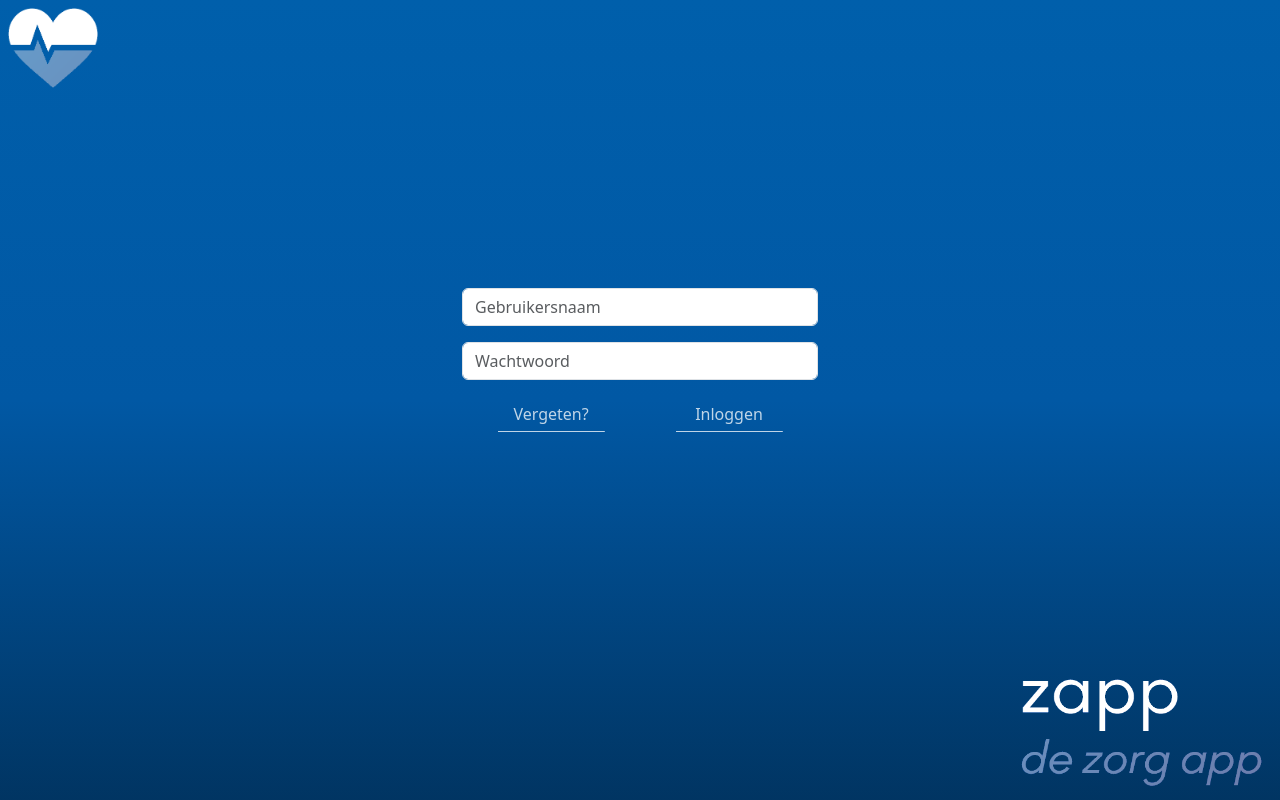
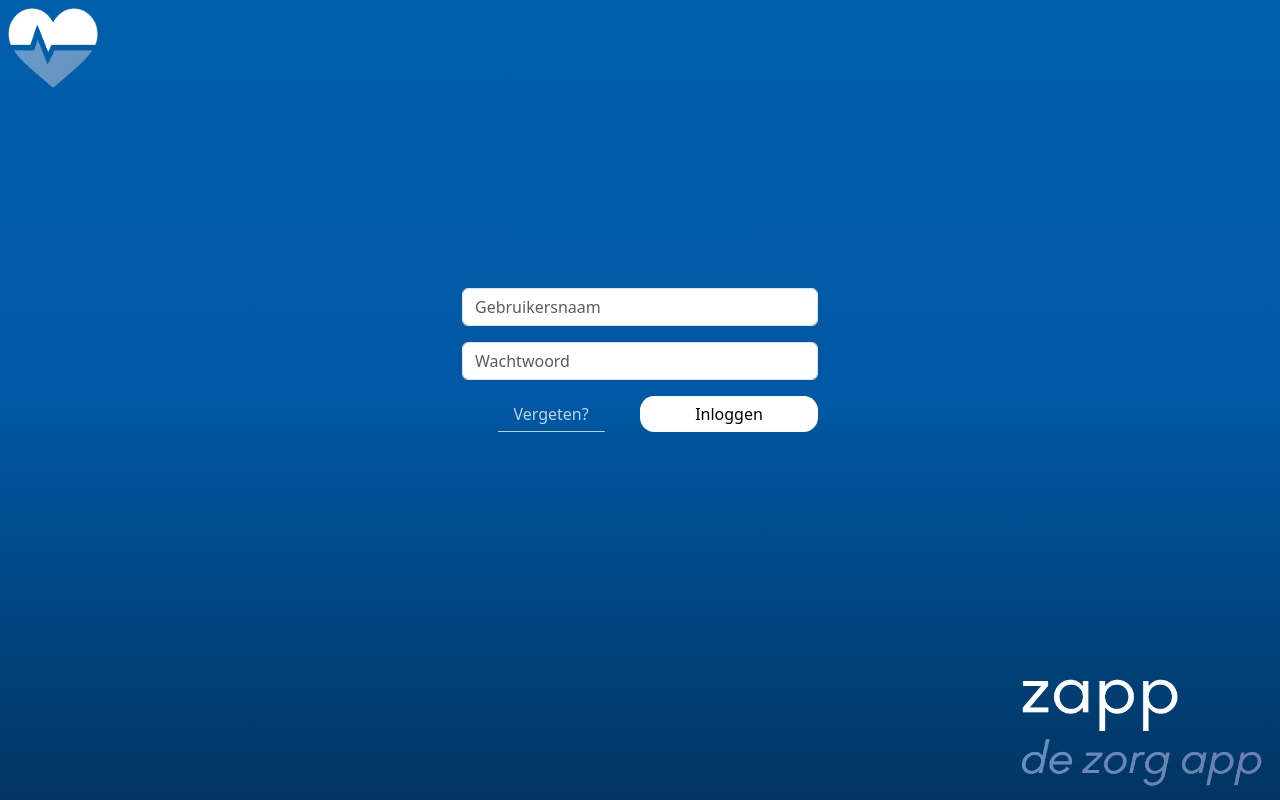
Before and after one commit to Educom-Trainees/educom-zorgApp, a Vue app in the folder frontend/: page /login in a window 1280 px wide. Built offline with nearby package versions, Linux system fonts and the light colour scheme; what vue-query would draw is missing.

Commit message:
changed button stylings (login button always has white background)

```diff
--- a/frontend/src/assets/zapp.css
+++ b/frontend/src/assets/zapp.css
@@ -48,7 +48,7 @@
     background: var(--zapp-dark);
 }
 
-.login-button {
+.forgot-password-button {
     opacity: 0.75;
     border-radius: 0.9rem;
     padding-bottom: 0.375rem;
@@ -62,11 +62,22 @@
     background-size: 60% 1px;
 }
 
-.login-button:focus, .login-button:hover {
+.login-button {
     opacity: 1;
     background: white;
+    border-radius: 0.9rem;
+    padding-bottom: 0.375rem;
+    padding-top: 0.375rem;
+    padding-left: 0.75rem;
+    padding-right: 0.75rem;
+    border: none;
     color: black !important;
     font-weight: normal !important;
+    outline: none;
+}
+
+.forgot-password-button:focus, .forgot-password-button:hover {
+    opacity: 1;
     outline: none;
 }
 
--- a/frontend/src/components/LoginScreen.vue
+++ b/frontend/src/components/LoginScreen.vue
@@ -10,14 +10,14 @@
         <div class="container vw-100 vertical-center">
             <div class="row">
                 <div class="col-2 col-md-3 col-lg-4"></div>
-                <form class="col-8 col-md-6 col-lg-4">
+                <form class="col-8 col-md-6 col-lg-4" action="javascript:void(0);">
                     <div class="mb-3">
                         <input class="form-control" type="text" :placeholder="translations.userName" tabindex="1" />
                     </div>
                     <div class="mb-3">
                         <input class="form-control" type="password" :placeholder="translations.password" tabindex="2" />
                     </div>
-                    <button class="login-button w-50" tabindex="4" >{{translations.forgot_password}}?</button>
+                    <button class="forgot-password-button w-50" tabindex="4" >{{translations.forgot_password}}?</button>
                     <button class="login-button w-50" type="submit" tabindex="3" >{{translations.login_button}}</button>
                 </form>
             </div>
```
